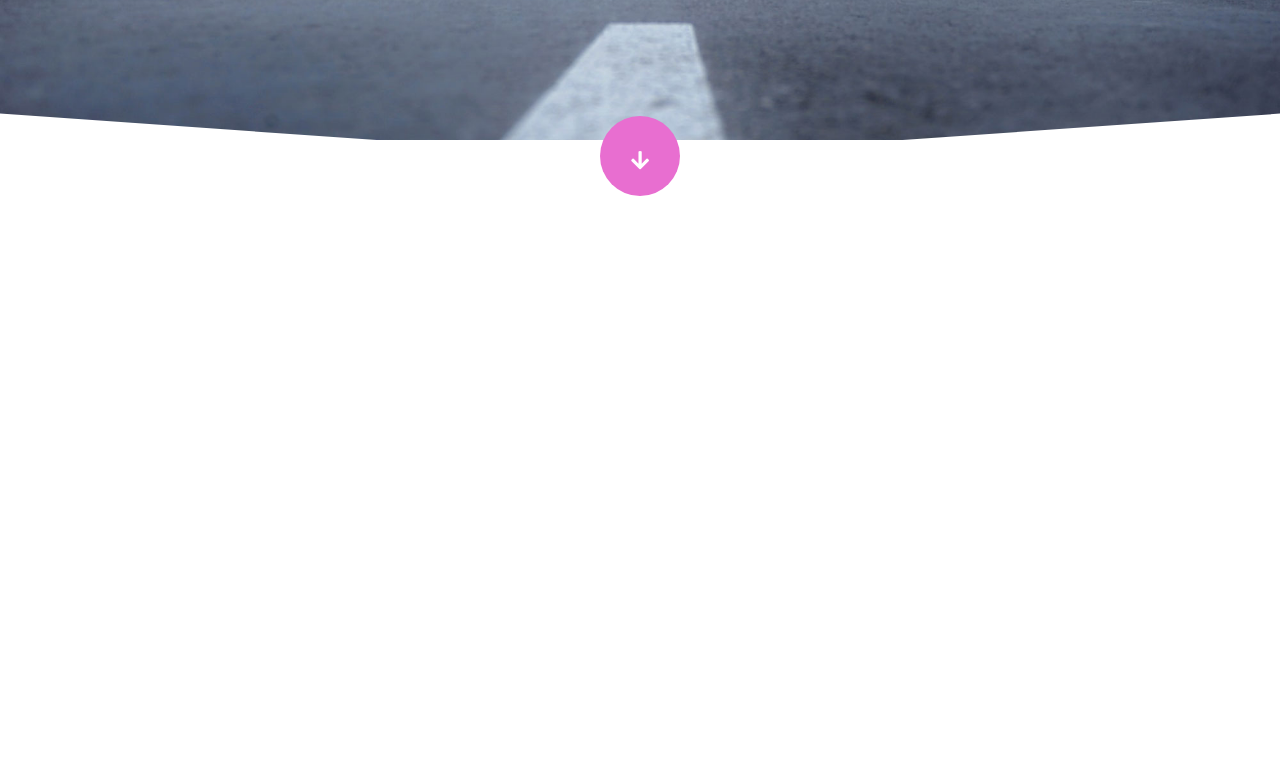
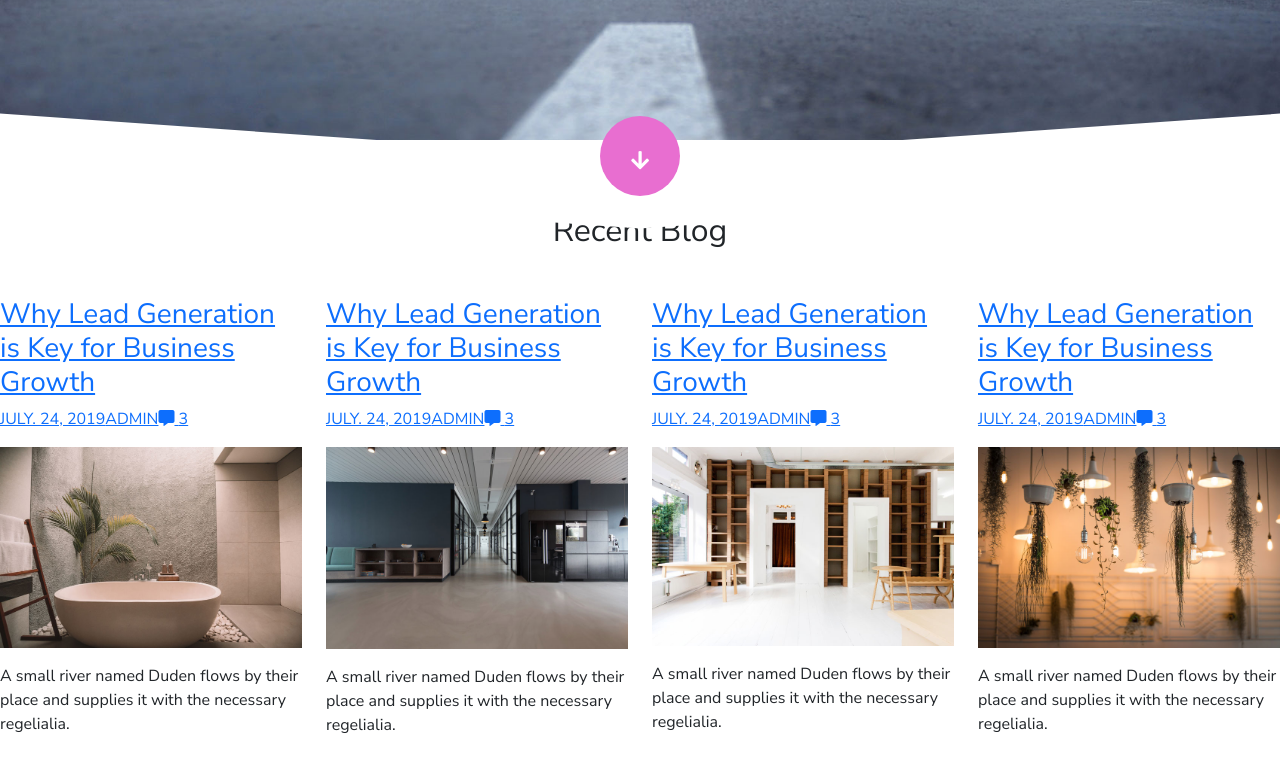
Before and after one commit to Shaymaa-Badr/Uptown, a plain HTML site: page index.html in a window 1280 px wide. Shown: the part 708-1480 px from the top of the page. Drawn offline with nearby package versions, Linux system fonts and the light colour scheme.

Commit message:
Added Blog Section

```diff
--- a/index.html
+++ b/index.html
@@ -105,6 +105,93 @@
        </div>
 
     </section>
+    <!--blogSection-->
+    <section  id="blogSection">
+      <div class="m-5 text-center">
+          <span class="spanHeader m-2 text-uppercase">Blog</span>
+          <h2>Recent Blog</h2>
+      </div>
+      <div class="row my-5">
+          <div class="col-md-3">
+              <div>
+                  <h3><a href="#">Why Lead Generation is Key for Business Growth</a></h3>
+                  <div class="blogData d-flex justify-content-sm-start mb-3">
+                     <div class="mr-2"><a href="#">JULY. 24, 2019</a></div>
+                     <div class="mr-2"> <a href="#">ADMIN</a></div>
+                     <div >
+                       <a href="#">
+                          <i class="fas fa-comment-alt"></i>
+                          <span>3</span>
+                       </a>
+                     </div>
+                  </div>
+                  <div><img class="img-fluid" src="images/image_1.jpg"></div>
+                  <p class="my-3">A small river named Duden flows by their place and supplies it with the necessary regelialia.</p>
+              </div>
+
+
+          </div>
+          <div class="col-md-3">
+              <div>
+                  <h3><a href="#">Why Lead Generation is Key for Business Growth</a></h3>
+                  <div class="blogData d-flex justify-content-sm-start mb-3">
+                     <div class="mr-2"><a href="#">JULY. 24, 2019</a></div>
+                     <div class="mr-2"> <a href="#">ADMIN</a></div>
+                     <div >
+                       <a href="#">
+                          <i class="fas fa-comment-alt"></i>
+                          <span>3</span>
+                       </a>
+                     </div>
+                  </div>
+                  <div><img class="img-fluid" src="images/image_2.jpg"></div>
+                  <p class="my-3">A small river named Duden flows by their place and supplies it with the necessary regelialia.</p>
+              </div>
+
+
+          </div>
+          <div class="col-md-3">
+              <div>
+                  <h3><a href="#">Why Lead Generation is Key for Business Growth</a></h3>
+                  <div class="blogData d-flex justify-content-sm-start mb-3">
+                     <div class="mr-2"><a href="#">JULY. 24, 2019</a></div>
+                     <div class="mr-2"> <a href="#">ADMIN</a></div>
+                     <div >
+                       <a href="#">
+                          <i class="fas fa-comment-alt"></i>
+                          <span>3</span>
+                       </a>
+                     </div>
+                  </div>
+                  <div><img class="img-fluid" src="images/image_3.jpg"></div>
+                  <p class="my-3">A small river named Duden flows by their place and supplies it with the necessary regelialia.</p>
+              </div>
+
+
+          </div>
+          <div class="col-md-3">
+              <div>
+                  <h3><a href="#">Why Lead Generation is Key for Business Growth</a></h3>
+                  <div class="blogData d-flex justify-content-sm-start mb-3">
+                     <div class="mr-2"><a href="#">JULY. 24, 2019</a></div>
+                     <div class="mr-2"> <a href="#">ADMIN</a></div>
+                     <div >
+                       <a href="#">
+                          <i class="fas fa-comment-alt"></i>
+                          <span>3</span>
+                       </a>
+                     </div>
+                  </div>
+                  <div><img class="img-fluid" src="images/image_4.jpg"></div>
+                  <p class="my-3">A small river named Duden flows by their place and supplies it with the necessary regelialia.</p>
+              </div>
+
+
+          </div>
+
+      </div>
+
+  </section>
     <!-- Javascript files links -->
     <script src="js/jquery-3.5.1.min.js"></script>
     <script src="js/popper.js"></script>
```
